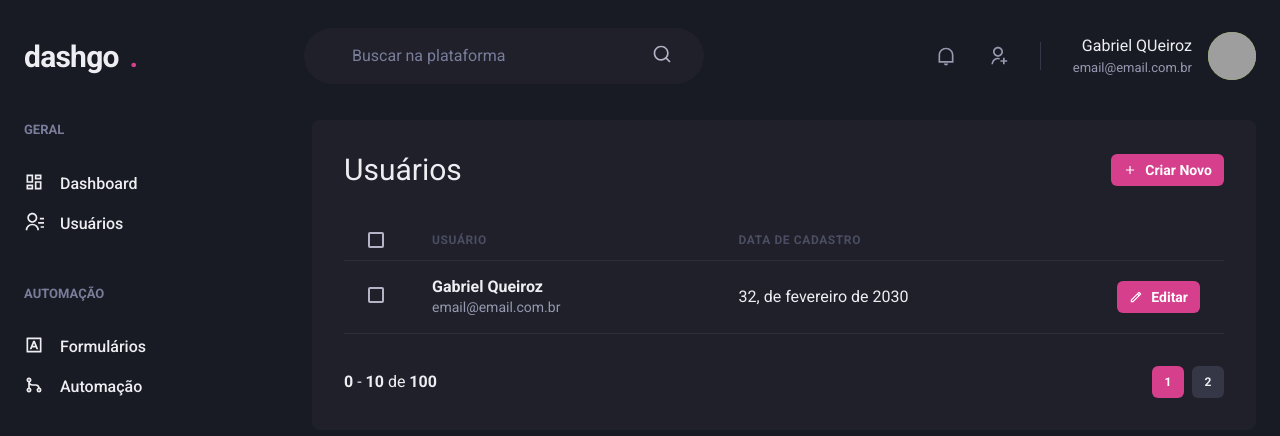
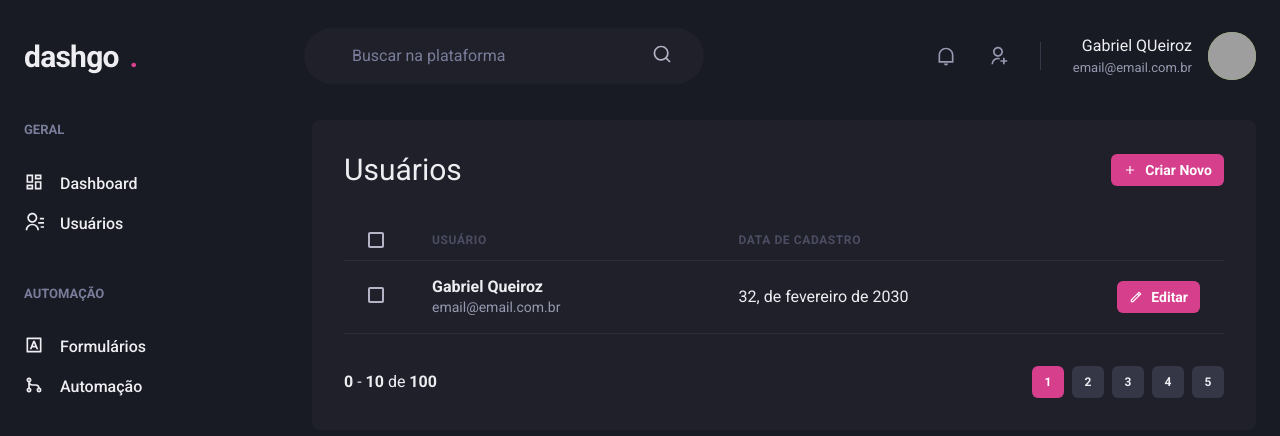
Before and after one commit to gabrielqoliveiraa/institutoPinheiro, a Next.js app: page /users in a window 1280 px wide. Shown: the top 436 px of the page. Built offline with nearby package versions, Linux system fonts and the light colour scheme; grey boxes are pictures that could not be loaded.

Commit message:
:tada: ComponentizeComponents

```diff
--- /dev/null
+++ b/src/components/Pagination/PaginationItem.tsx
@@ -0,0 +1,35 @@
+import { Button } from "@chakra-ui/react";
+
+interface PaginationItemProps {
+  isCurrent?: boolean;
+  number: number;
+}
+
+export function PaginationItem({ isCurrent = false, number }: PaginationItemProps) {
+  if (isCurrent) {
+    return (
+      <Button
+        size="sm"
+        fontSize="xs"
+        width="4"
+        colorScheme="pink"
+        disabled
+        _disabled={{ bgColor: "pink.500", cursor: "default" }}
+      >
+        {number}
+      </Button>
+    );
+  }
+
+  return (
+    <Button
+      size="sm"
+      fontSize="xs"
+      width="4"
+      bgColor="gray.700"
+      _hover={{ bgColor: "gray.500" }}
+    >
+    {number}
+    </Button>
+  );
+}
--- a/src/components/Pagination.tsx
+++ b/src/components/Pagination/index.tsx
@@ -1,4 +1,5 @@
 import {Button, HStack, Box} from '@chakra-ui/react'
+import { PaginationItem } from './PaginationItem'
 
 export function Pagination(){
     return (
@@ -7,8 +8,12 @@ export function Pagination(){
                 <strong>0 </strong> - <strong>10</strong> de <strong>100</strong>
             </Box>
            <HStack spacing='2'>
-            <Button size='sm' fontSize='xs' width='4' colorScheme='pink' disabled _disabled={{bgColor: 'pink.500', cursor: 'default'}}> 1 </Button>
-            <Button size='sm' fontSize='xs' width='4' bgColor='gray.700' _hover={{bgColor: 'gray.500'}}> 2 </Button>
+               <PaginationItem number={1} isCurrent />
+               <PaginationItem number={2} />
+               <PaginationItem number={3} />
+               <PaginationItem number={4} />
+               <PaginationItem number={5} />
+
            </HStack>
         </HStack>
     )
--- a/src/pages/dashboard.tsx
+++ b/src/pages/dashboard.tsx
@@ -1,6 +1,6 @@
 import {Header} from '../components/Header'
 import dynamic from 'next/dynamic'
-import {Sidebar} from '../components/Form/Sidebar'
+import {Sidebar} from '../components/Sidebar'
 import {SimpleGrid, Flex, Box, Text, theme} from '@chakra-ui/react'
 
 const Chart = dynamic(() => import('react-apexcharts'), {
```
Also changed, not shown: src/pages/users/index.tsx (line endings or trailing spaces).
